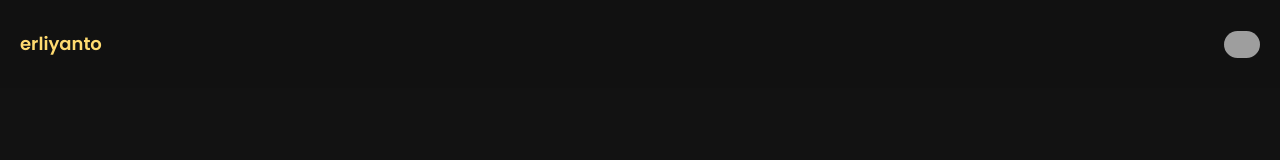
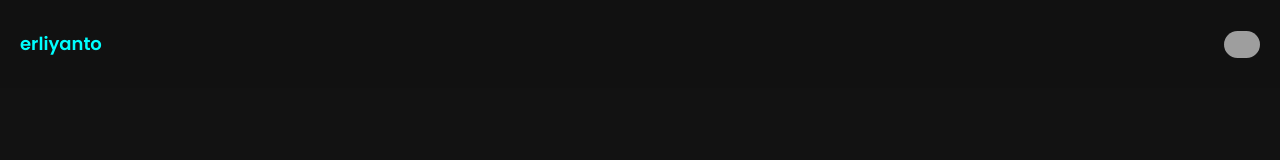
Before and after one commit to tokolight/portofolio-muhammad-erliyanto, a Vue app: page / in a window 1280 px wide. Shown: the top 160 px of the page. Built offline with nearby package versions, Linux system fonts and the light colour scheme; grey boxes are pictures that could not be loaded.

Commit message:
Update App.vue

```diff
--- a/src/App.vue
+++ b/src/App.vue
@@ -6,7 +6,7 @@
     <nav class="max-w-7xl px-5 md:fixed top-0 z-[98] w-screen backdrop-blur-md bg-[#121212] bg-opacity-80">
       <div class="container mx-auto flex flex-wrap items-center justify-between">
         <button @click="redirectToHome" class="flex">
-          <span class="self-center text-lg text-[#ffdb70] font-semibold whitespace-nowrap fadein-bot hover:text-amber-100">erliyanto</span>
+          <span class="self-center text-lg text-[#00FFFF] font-semibold whitespace-nowrap fadein-bot hover:text-amber-100">erliyanto</span>
         </button>
         <div class="flex md:order-2 fadein-bot">
           <a href="https://github.com/tokolight"><img class="w-9 rounded-full" src="https://seeklogo.com/images/G/github-logo-2E3852456C-seeklogo.com.png" alt="github"></a>
```
